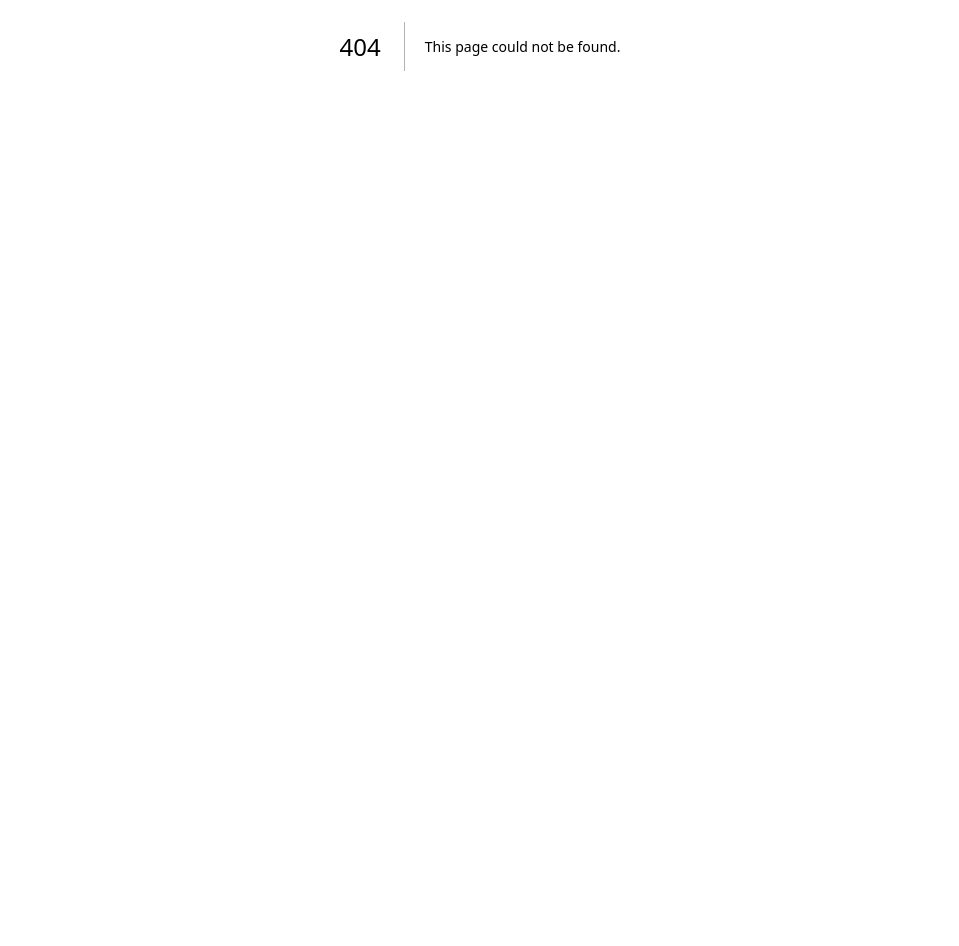
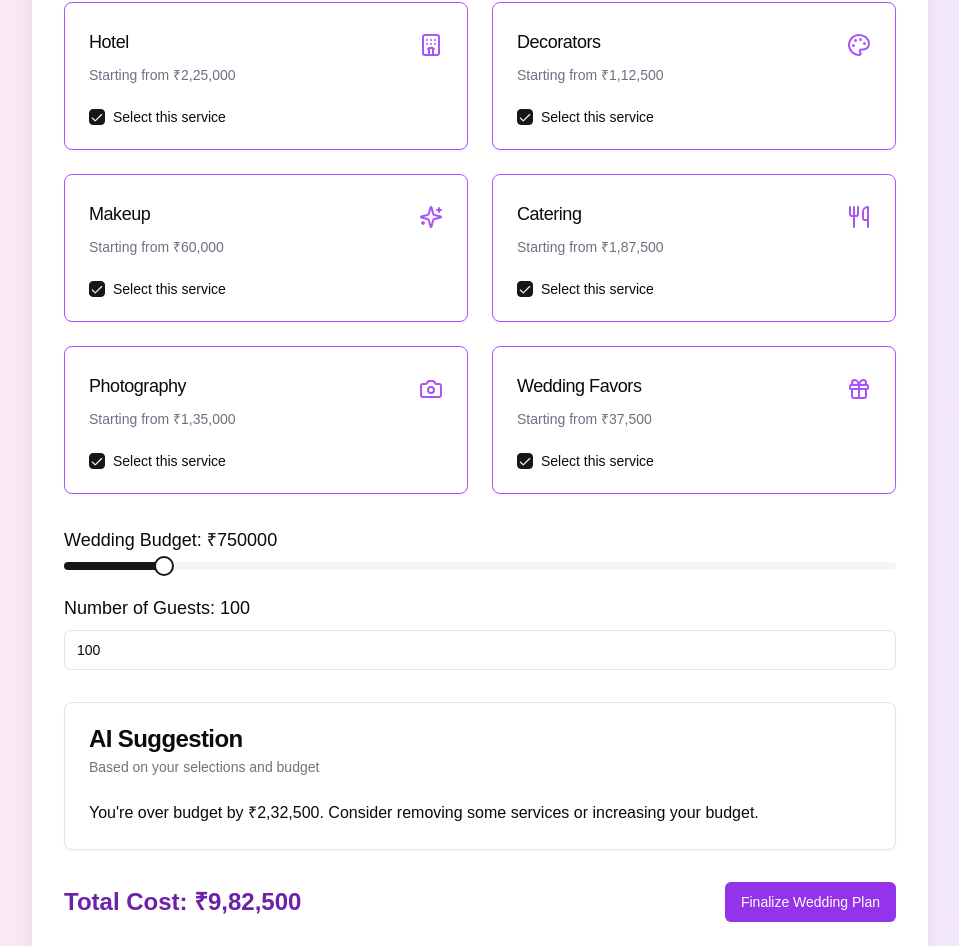
Before and after one commit to shivamk900/MYSPOT-1, a Next.js app in the folder y/: page /AI-weding in a window 1280 px wide. Before the commit this address had no page. Shown: the part 354-1300 px from the top of the page, without its empty margins (160-1119 px from the left). Before the commit the page ends 800 px from the top, so only its background shows below. Built offline with nearby package versions, Linux system fonts and the light colour scheme.

Commit message:
Add files via upload

```diff
--- /dev/null
+++ b/y/app/AI-weding/page.tsx
@@ -0,0 +1,128 @@
+'use client'
+import { CardFooter } from "@/components/ui/card"; // Make sure this import exists
+import { useState } from 'react'
+import { Button } from "@/components/ui/button"
+import { Card, CardContent, CardDescription, CardHeader, CardTitle } from "@/components/ui/card"
+import { Checkbox } from "@/components/ui/checkbox"
+import { Input } from "@/components/ui/input"
+import { Label } from "@/components/ui/label"
+import { Slider } from "@/components/ui/slider"
+import { Plane, Music, Hotel, Palette, Sparkles, Utensils, Camera, Gift } from "lucide-react"
+
+const services = [
+  { id: 'travel', name: 'Travel', icon: Plane, price: 150000 },
+  { id: 'music', name: 'Music', icon: Music, price: 75000 },
+  { id: 'hotel', name: 'Hotel', icon: Hotel, price: 225000 },
+  { id: 'decor', name: 'Decorators', icon: Palette, price: 112500 },
+  { id: 'makeup', name: 'Makeup', icon: Sparkles, price: 60000 },
+  { id: 'catering', name: 'Catering', icon: Utensils, price: 187500 },
+  { id: 'photography', name: 'Photography', icon: Camera, price: 135000 },
+  { id: 'gifts', name: 'Wedding Favors', icon: Gift, price: 37500 },
+]
+
+export default function Component() {
+  const [selectedServices, setSelectedServices] = useState(services.map(s => s.id))
+  const [budget, setBudget] = useState(750000)
+  const [guests, setGuests] = useState(100)
+
+  const toggleService = (id: string) => {
+    setSelectedServices(prev =>
+      prev.includes(id) ? prev.filter(s => s !== id) : [...prev, id]
+    )
+  }
+
+  const totalCost = services
+    .filter(s => selectedServices.includes(s.id))
+    .reduce((sum, service) => sum + service.price, 0)
+
+  const aiSuggestion = () => {
+    const remaining = budget - totalCost
+    if (remaining > 0) {
+      return `Great choices! You have ₹${remaining.toLocaleString('en-IN')} left in your budget. Consider upgrading your ${services.find(s => !selectedServices.includes(s.id))?.name.toLowerCase() || 'services'}.`
+    } else if (remaining < 0) {
+      return `You're over budget by ₹${Math.abs(remaining).toLocaleString('en-IN')}. Consider removing some services or increasing your budget.`
+    } else {
+      return "Perfect! You've allocated your entire budget."
+    }
+  }
+
+  return (
+    <div className="min-h-screen bg-gradient-to-r from-pink-100 to-purple-100 p-8">
+      <h1 className="text-4xl font-bold text-center mb-8 text-purple-800">AI-Powered Wedding Planner</h1>
+
+      <div className="max-w-4xl mx-auto bg-white rounded-lg shadow-xl p-8">
+        <h2 className="text-2xl font-semibold mb-4 text-purple-700">Customize Your Wedding</h2>
+
+        <div className="grid grid-cols-1 md:grid-cols-2 gap-6 mb-8">
+          {services.map((service) => (
+            <Card key={service.id} className={`${selectedServices.includes(service.id) ? 'border-purple-500' : 'border-gray-200'}`}>
+              <CardHeader className="flex flex-row items-center justify-between pb-2">
+                <CardTitle className="text-lg font-medium">{service.name}</CardTitle>
+                <service.icon className="h-6 w-6 text-purple-500" />
+              </CardHeader>
+              <CardContent>
+                <p className="text-sm text-gray-500">Starting from ₹{service.price.toLocaleString('en-IN')}</p>
+              </CardContent>
+              <CardFooter>
+                <Checkbox
+                  id={service.id}
+                  checked={selectedServices.includes(service.id)}
+                  onCheckedChange={() => toggleService(service.id)}
+                />
+                <Label htmlFor={service.id} className="ml-2">Select this service</Label>
+              </CardFooter>
+            </Card>
+          ))}
+        </div>
+
+        <div className="space-y-6 mb-8">
+          <div>
+            <Label htmlFor="budget" className="text-lg font-medium mb-2 block">
+              Wedding Budget: ₹{budget}
+            </Label>
+            <Slider
+              id="budget"
+              min={375000}
+              max={3750000}
+              step={75000}
+              value={[budget]}
+              onValueChange={(value) => setBudget(value[0])}
+              className="w-full"
+            />
+          </div>
+
+          <div>
+            <Label htmlFor="guests" className="text-lg font-medium mb-2 block">
+              Number of Guests: {guests}
+            </Label>
+            <Input
+              id="guests"
+              type="number"
+              value={guests}
+              onChange={(e) => setGuests(parseInt(e.target.value) || 0)}
+              min={1}
+              max={1000}
+            />
+          </div>
+        </div>
+
+        <Card className="mb-8">
+          <CardHeader>
+            <CardTitle>AI Suggestion</CardTitle>
+            <CardDescription>Based on your selections and budget</CardDescription>
+          </CardHeader>
+          <CardContent>
+            <p>{aiSuggestion()}</p>
+          </CardContent>
+        </Card>
+
+        <div className="flex justify-between items-center">
+          <p className="text-2xl font-bold text-purple-800">Total Cost: ₹{totalCost.toLocaleString('en-IN')}</p>
+          <Button className="bg-purple-600 hover:bg-purple-700 text-white">
+            Finalize Wedding Plan
+          </Button>
+        </div>
+      </div>
+    </div>
+  )
+}
```
